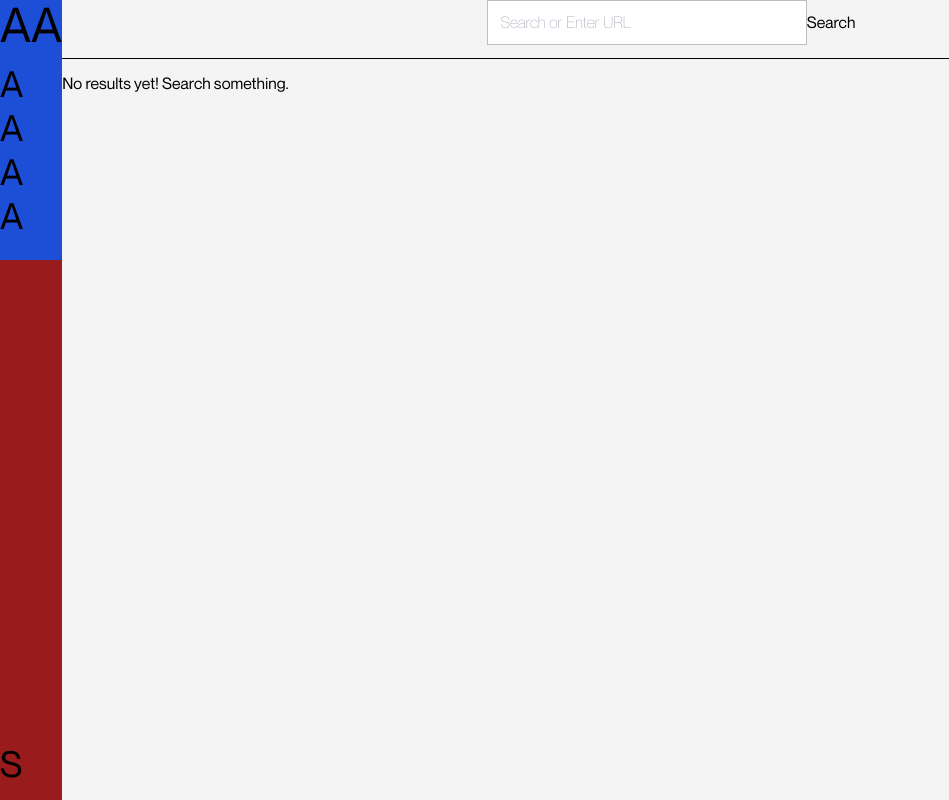
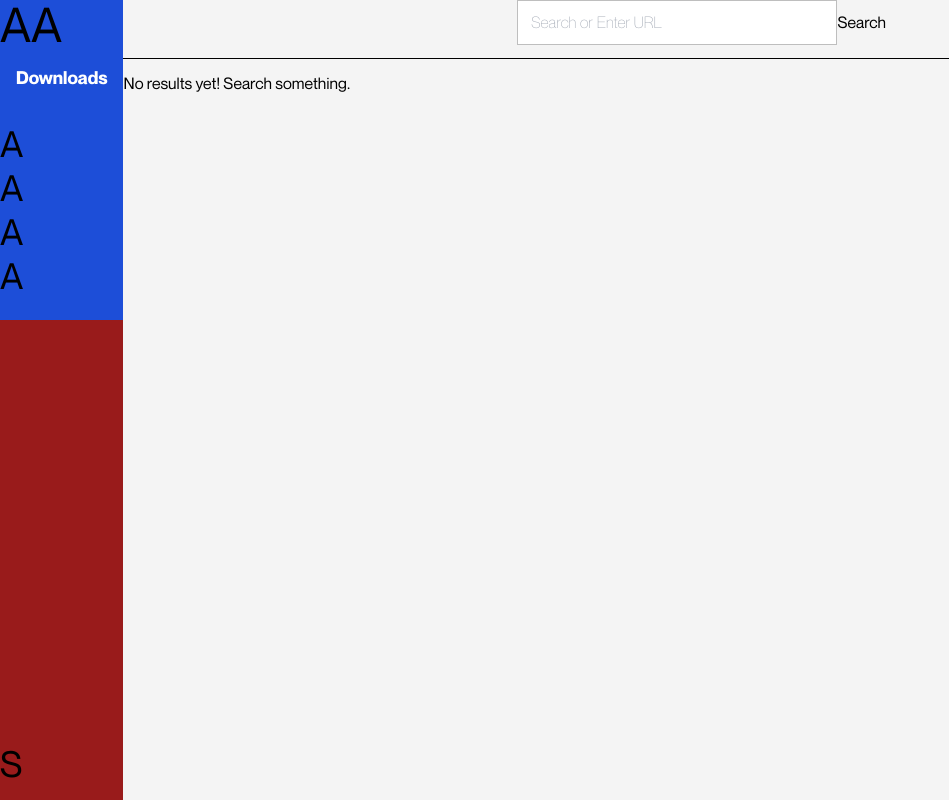
Before and after one commit to amansxcalibur/clip_harbour, a React (Vite) app: page / in a window 1280 px wide. Shown: the whole page, without its empty margins (0-949 px from the left). Built offline with nearby package versions, Linux system fonts and the light colour scheme.

Commit message:
[FEAT]: Made change to show downloads in sidebar

```diff
--- a/src/components/menu/sidebar.jsx
+++ b/src/components/menu/sidebar.jsx
@@ -1,42 +1,58 @@
-import { useState } from "react";
+import { useState, useEffect } from "react";
 import { Link } from "react-router-dom";
+import { listen } from "@tauri-apps/api/event";
 
-export default function SideBar({open, setOpen}) {
+export default function SideBar({ open, setOpen }) {
+   const [downloads, setDownloads] = useState({});
+
+   useEffect(() => {
+      const unlistenPromise = listen("status", (event) => {
+         console.log("Received event:", event.payload);
+         setDownloads(event.payload);
+      });
+
+      return () => {
+         unlistenPromise.then((unlisten) => unlisten()).catch(console.error);
+      };
+   }, []);
+
    return (
-      <div className="bg-red-800">
-         <div className={`bg-blue-700 ${open?'min-w-[30vw]':'min-w-[2vw]'}`}>
-            <button
-               className="text-5xl"
-               onClick={() => {
-                  setOpen(true);
-               }}
-            >AA
-            </button>
+      <div className="bg-red-800 relative">
+         <div className={`bg-blue-700 ${open ? 'min-w-[30vw]' : 'min-w-[2vw]'}`}>
+            <button className="text-5xl" onClick={() => setOpen(true)}>AA</button>
+
+            <div className="p-4 text-white text-lg">
+               <h3 className="font-bold">Downloads</h3>
+               <ul>
+                  {Object.entries(downloads).map(([id, download]) => (
+                     <li key={id} className="mt-2">
+                        <p className="font-semibold">{download.title || "Download"}</p>
+                        <p className="text-sm">📥 {download.status}</p>
+                     </li>
+                  ))}
+               </ul>
+            </div>
+
             <ul className="mt-3 flex flex-col justify-center text-4xl">
-                  {[1,2,3,4].map((key, index) => (
+               {[1, 2, 3, 4].map((key, index) => (
                   <li key={index} className="mt-1">
                      <Link to={"/"} onClick={() => setOpen(false)}>
-                           {open?
-                           <>Full Option</>:
-                           <>A</>}
+                        {open ? <>Full Option</> : <>A</>}
                      </Link>
                   </li>
                ))}
             </ul>
+
             <ul className="absolute bottom-0 mb-4">
                <li>
                   <button className="text-4xl">
-                        {open?<>Settings or something idk</>:<>S</>}
+                     {open ? <>Settings or something idk</> : <>S</>}
                   </button>
                </li>
             </ul>
-            <button
-                  className="text-5xl"
-                  onClick={() => {
-                     setOpen(false);
-                  }}
-               >
-                  {open?<>Collapse</>:<></>}
+
+            <button className="text-5xl" onClick={() => setOpen(false)}>
+               {open ? <>Collapse</> : <></>}
             </button>
          </div>
       </div>
```
Lines whose indentation alone changed are shown as unchanged.
